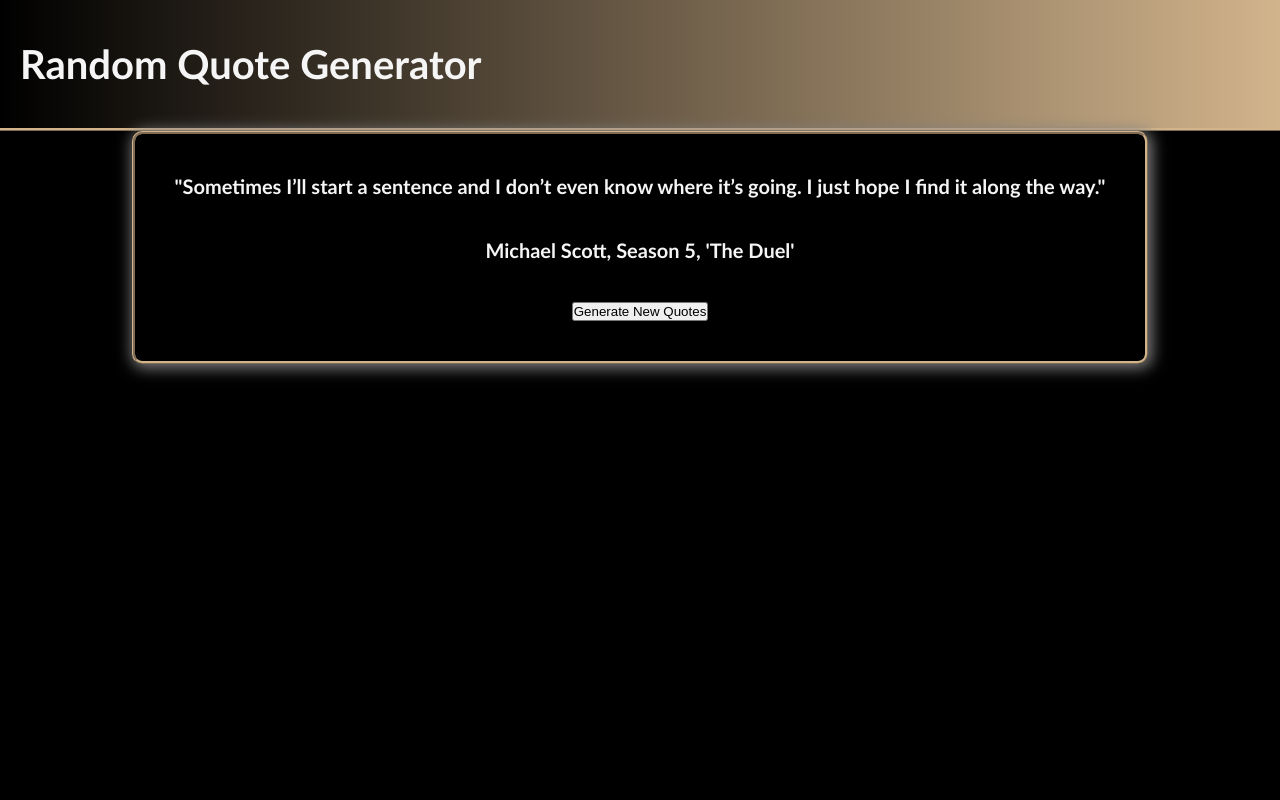
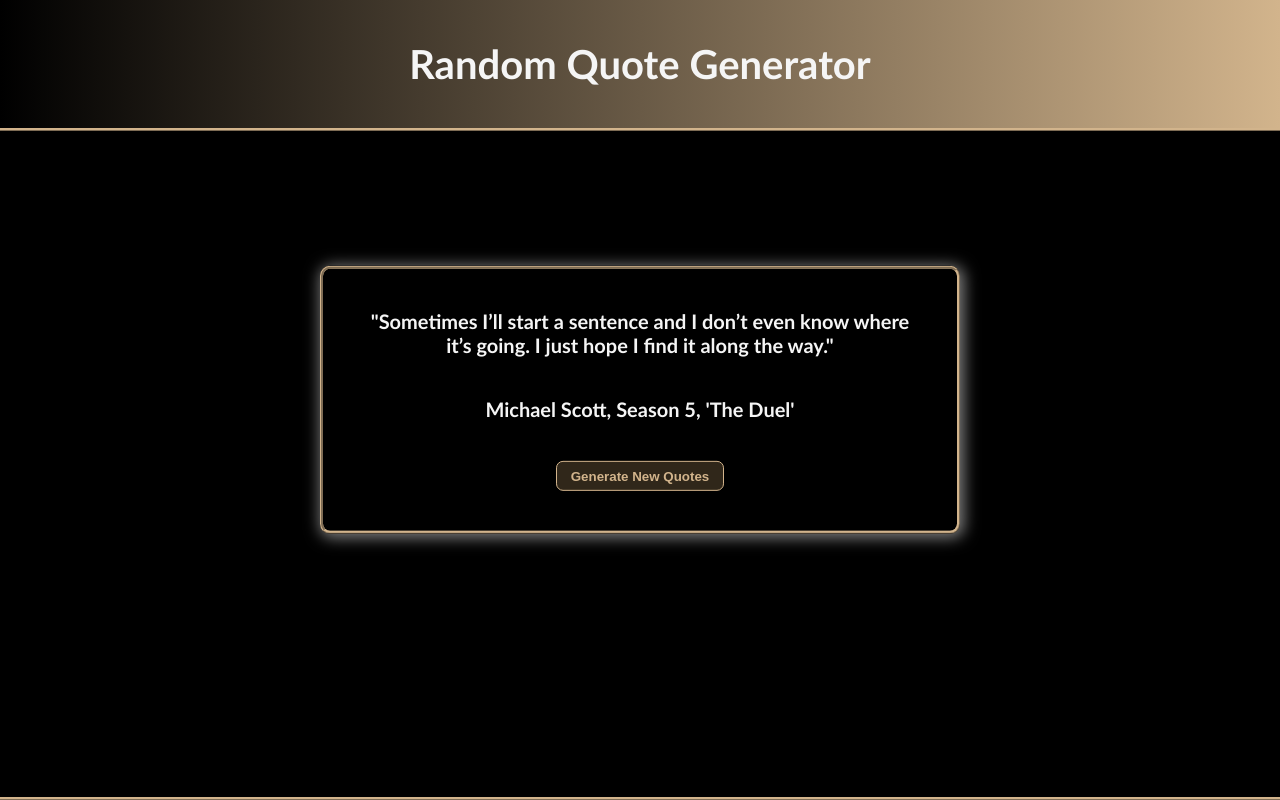
Before and after one commit to ethanmakabali/randomquotegenerator, a plain HTML site: page index.html in a window 1280 px wide. Drawn offline with Linux system fonts and the light colour scheme.

Commit message:
clock
clock

```diff
--- a/js/scripts.js
+++ b/js/scripts.js
@@ -19,10 +19,7 @@ function generateQuote(){
     document.getElementById("author").innerHTML = quotes[arrayIndex].author;
 }
 
-// Ensure script runs after DOM is fully loaded
 window.onload = function () {
     generateQuote();
-
-    // Add event listener after DOM is fully loaded
-    document.getElementById("generate").addEventListener("click", generateQuote);
-};
+}
+document.getElementById("generate").addEventListener("click", generateQuote);
--- a/styles/main.css
+++ b/styles/main.css
@@ -3,29 +3,32 @@
     padding: 0;
     box-sizing: border-box;
 }
-body{
+body {
     background-color: rgb(0, 0, 0);
     color: whitesmoke;
     font-family: 'Trebuchet MS', 'Lucida Sans Unicode', 'Lucida Grande', 'Lucida Sans', Arial, sans-serif;
     font-size: 100%;
     display: flex;
     flex-direction: column;
-
+    justify-content: center;
+    height: 100vh;
+    margin: 0;
 }
-header{
+header {
     border-bottom: 3px ridge tan;
     background-image: linear-gradient(to right, black, tan);
-
+    text-align: center;
 }
 header h2 {
     padding: 1em .5em;
     font-size: 250%;
 }
-main{
+main {
     display: flex;
     flex-direction: column;
-    margin: auto 0;
+    margin: auto;
     align-items: center;
+    flex-grow: 1;
 }
 .container {
     font-weight: bold;
@@ -38,4 +41,39 @@ main{
     border-radius: 10px;
     box-shadow: 2px 2px 15px 2px gray;
     padding: 2em ;
+    position: fixed;
+    top: 50%;
+    left: 50%;
+    transform: translate(-50%, -50%);
+
 }
+.container p {
+    text-align: center;
+}
+#generate {
+    padding: .5em 1em;
+    border: 1px solid tan;
+    border-radius: 7px;
+    background-color: rgb(48, 39, 26);
+    font-weight: bold;
+    cursor: pointer;
+    transition: all ease-in-out 300ms;
+    color: tan;
+}
+#generate:hover {
+    color: rgb(48, 39, 26);
+    background-color: tan;
+}
+footer {
+    border-top: 3px ridge tan;
+    background-image: linear-gradient(to right, black, tan);
+    color: tan;
+    display: flex;
+    align-items: center;
+    justify-content: center;
+}
+footer p {
+    padding: 2em 0;
+    font-weight: bold;
+    font-size: 85%;
+}
```
